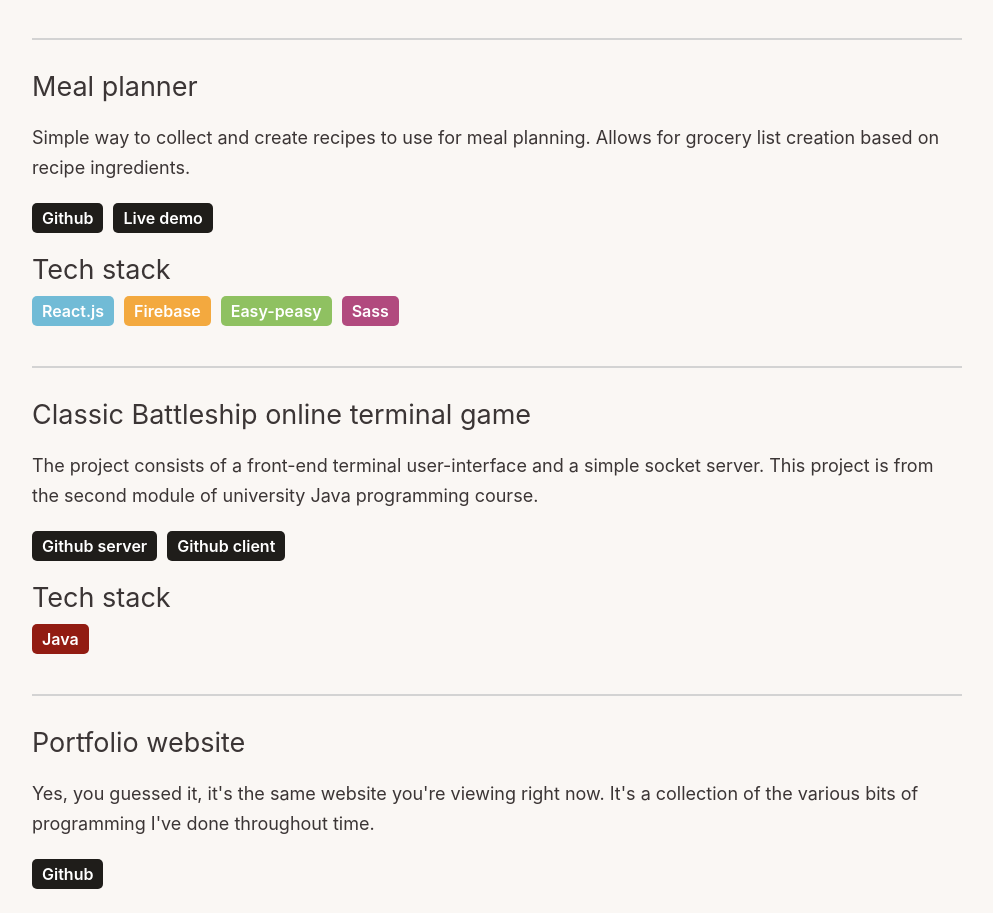
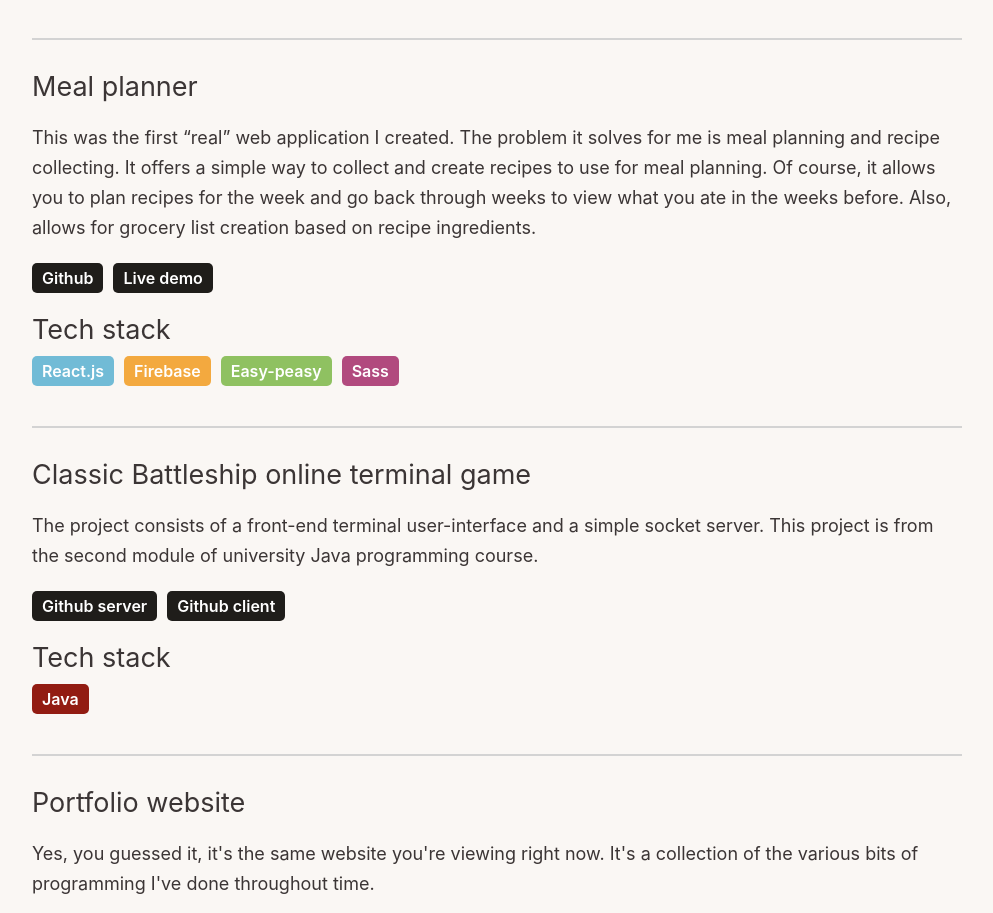
Before and after one commit to emilsbee/portfolio, a Next.js app: page / in a window 1280 px wide. Shown: the part 1665-2578 px from the top of the page, without its empty margins (143-1136 px from the left). Built offline with nearby package versions, Linux system fonts and the light colour scheme.

Commit message:
Updated meal planner section

```diff
--- a/components/ProjectSection/MealPlanner/MealPlanner.js
+++ b/components/ProjectSection/MealPlanner/MealPlanner.js
@@ -15,8 +15,7 @@ const MealPlanner = () => {
             </div>
 
             <div className={styles.projectDetails}>
-                Simple way to collect and create recipes to use for meal planning. Allows for grocery list creation based
-                on recipe ingredients.
+                This was the first “real” web application I created. The problem it solves for me is meal planning and recipe collecting. It offers a simple way to collect and create recipes to use for meal planning. Of course, it allows you to plan recipes for the week and go back through weeks to view what you ate in the weeks before. Also, allows for grocery list creation based on recipe ingredients.
             </div>
 
             <div className={styles.projectLinkContainer}>
```
